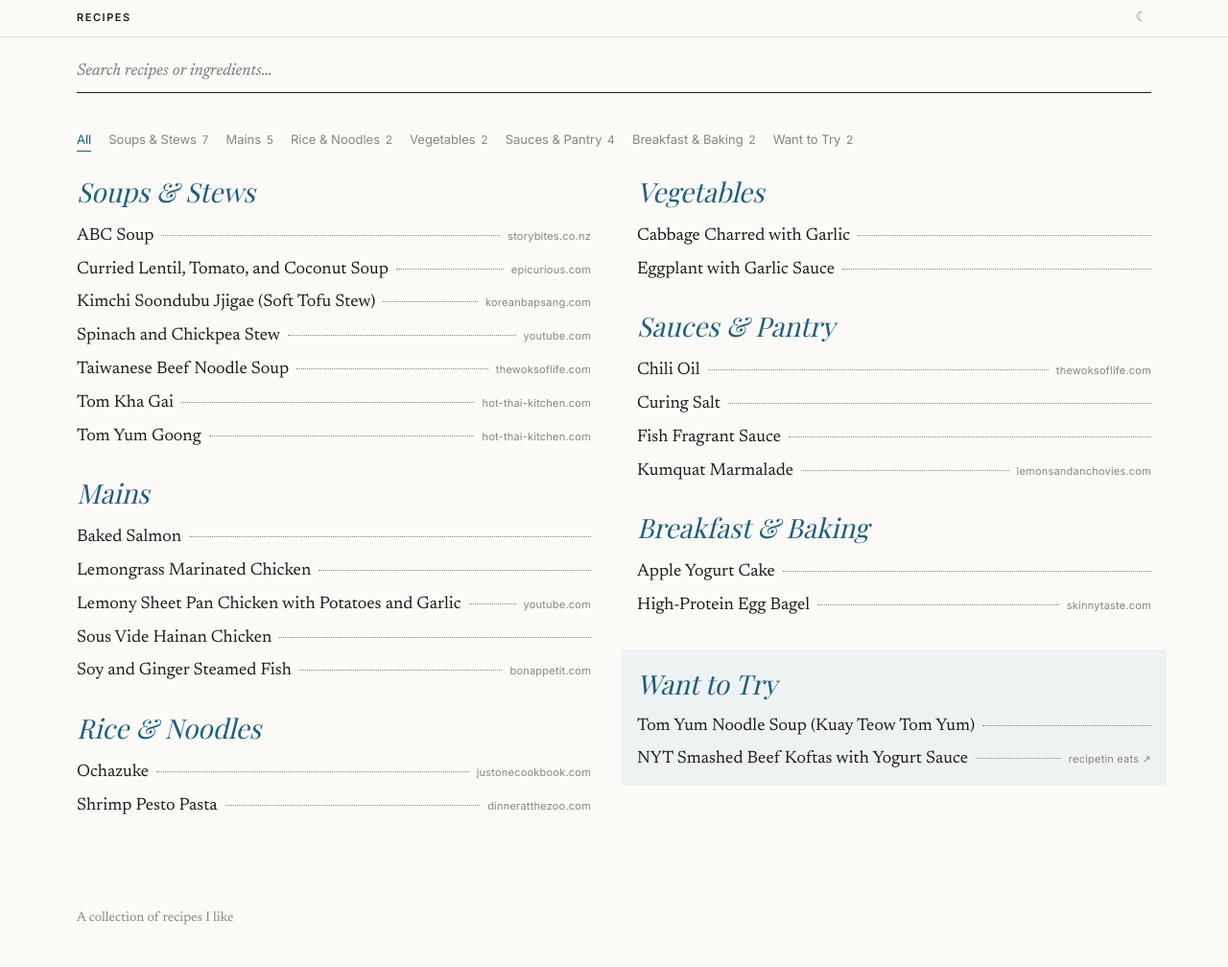
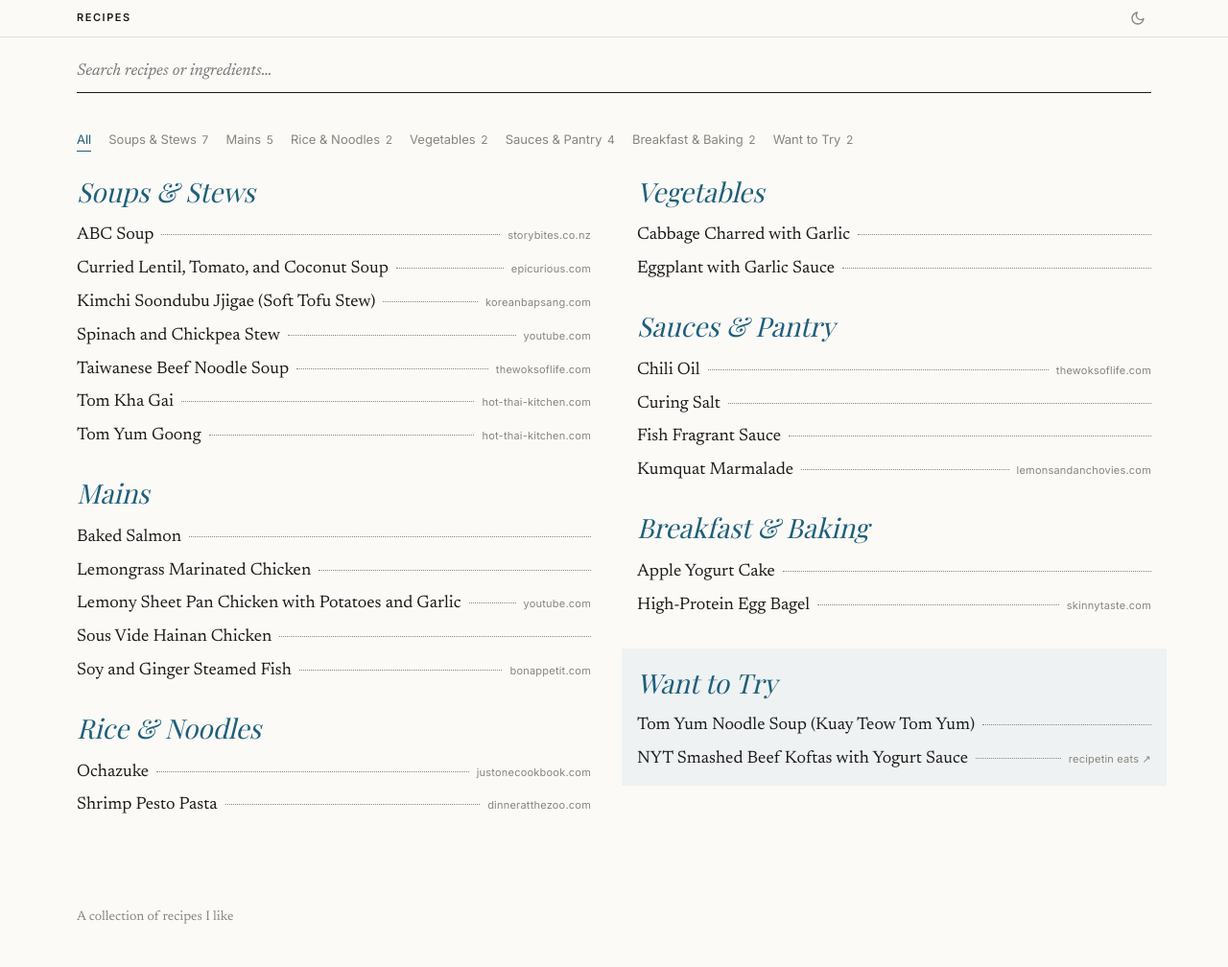
Before and after one commit to DarrenTsung/recipes, a Jekyll site: the page built from index.md, in a window 1280 px wide. Shown: the whole page at 96% size. Built offline with Jekyll 4.4.1, drawn with Linux system fonts in a browser that asks for light colours; some web fonts are replaced.

Commit message:
site: SVG icons for reset/theme buttons, cache-bust CSS and JS
Text glyphs (↻ ☾ ☀) render differently per device font and sat off-center
on Android. Versioned asset URLs make phones pick up new styles right away.

Co-Authored-By: Claude Opus 5.5 (1M context) <noreply@anthropic.com>
Claude-Session: https://claude.ai/code/session_01KtRTNiSfHD6DJYGyUo7VZo

```diff
--- a/_layouts/default.html
+++ b/_layouts/default.html
@@ -9,7 +9,7 @@
   <link rel="preconnect" href="https://fonts.googleapis.com">
   <link rel="preconnect" href="https://fonts.gstatic.com" crossorigin>
   <link rel="stylesheet" href="{{ site.fonts_url }}">
-  <link rel="stylesheet" href="{{ '/assets/css/site.css' | relative_url }}">
+  <link rel="stylesheet" href="{{ '/assets/css/site.css' | relative_url }}?v={{ site.time | date: '%s' }}">
 </head>
 <body class="layout-{{ page.layout }}">
   <header class="site-header">
@@ -23,6 +23,6 @@
   <footer class="site-footer">
     <div class="wrap">{{ site.description }}</div>
   </footer>
-  <script src="{{ '/assets/js/site.js' | relative_url }}"></script>
+  <script src="{{ '/assets/js/site.js' | relative_url }}?v={{ site.time | date: '%s' }}"></script>
 </body>
 </html>
--- a/assets/css/site.css
+++ b/assets/css/site.css
@@ -190,3 +190,7 @@ body { font-size: 18px; }
 .theme-btn:hover, .theme-btn:focus-visible { color: var(--ink); }
 .crumbs .eyebrow { margin-left: auto; }
 .crumbs .theme-btn { margin-left: 4px; }
+/* --- Icon buttons (reset, theme): SVG, centered in a fixed tap target --- */
+.reset-btn, .theme-btn { display: inline-flex; align-items: center; justify-content: center; width: 28px; height: 28px; padding: 0; margin: -6px 0; }
+.reset-btn svg, .theme-btn svg { display: block; }
+.reset-btn svg { width: 14px; height: 14px; }
--- a/assets/js/site.js
+++ b/assets/js/site.js
@@ -1,4 +1,14 @@
 (function () {
+  // Inline SVG icons so they look the same on every device (text glyphs vary by font)
+  var svg = function (body) {
+    return '<svg viewBox="0 0 24 24" width="16" height="16" fill="none" stroke="currentColor" stroke-width="2" stroke-linecap="round" stroke-linejoin="round" aria-hidden="true">' + body + '</svg>';
+  };
+  var ICONS = {
+    reset: svg('<path d="M3 12a9 9 0 1 0 3-6.7"/><path d="M3 3v6h6"/>'),
+    moon: svg('<path d="M21 12.8A9 9 0 1 1 11.2 3a7 7 0 0 0 9.8 9.8z"/>'),
+    sun: svg('<circle cx="12" cy="12" r="4"/><path d="M12 2v2M12 20v2M4.9 4.9l1.4 1.4M17.7 17.7l1.4 1.4M2 12h2M20 12h2M4.9 19.1l1.4-1.4M17.7 6.3l1.4-1.4"/>')
+  };
+
   // Light/dark toggle: overrides the device setting and remembers the choice
   var root = document.documentElement;
   var themeHost = document.querySelector('.crumbs') || document.querySelector('.site-header .wrap');
@@ -10,7 +20,7 @@
       return root.dataset.theme ? root.dataset.theme === 'dark' : matchMedia('(prefers-color-scheme: dark)').matches;
     };
     var label = function () {
-      themeBtn.textContent = isDark() ? '☀' : '☾';
+      themeBtn.innerHTML = isDark() ? ICONS.sun : ICONS.moon;
       themeBtn.setAttribute('aria-label', isDark() ? 'Switch to light mode' : 'Switch to dark mode');
       themeBtn.title = themeBtn.getAttribute('aria-label');
     };
@@ -84,7 +94,7 @@
     reset.className = 'reset-btn';
     reset.title = 'Reset checkmarks';
     reset.setAttribute('aria-label', 'Reset checkmarks');
-    reset.textContent = '↻';
+    reset.innerHTML = ICONS.reset;
     ingHeading.appendChild(reset);
     reset.addEventListener('click', function () {
       state = {}; save();
```
